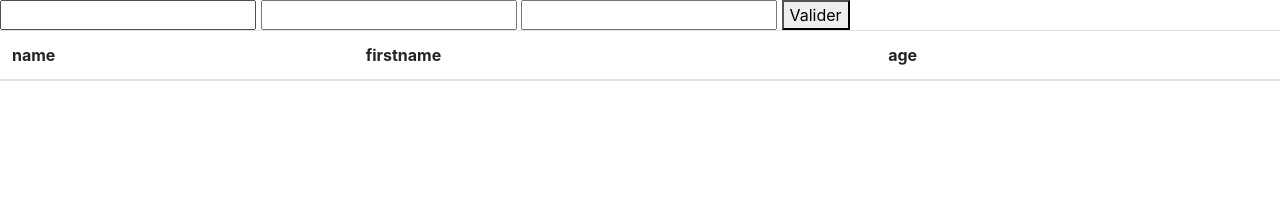
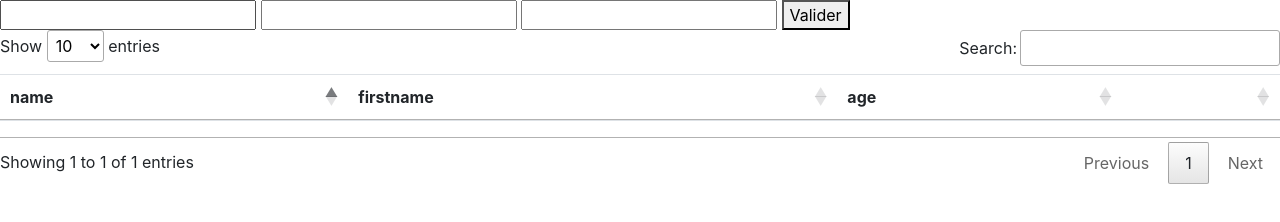
Before and after one commit to GregoryCLAUDE/Agenda, a plain HTML site: page index.html in a window 1280 px wide. Drawn offline with nearby package versions, Linux system fonts and the light colour scheme.

Commit message:
intergration du plug in datatables, et modification du tableau pour pouvoir trier par nom, prenom et age, reintegrer le boutton effacer

```diff
--- a/app.js
+++ b/app.js
@@ -1,25 +1,41 @@
-
-var annuaire = [];
 
 
 
 
+
+var annuaire = [];
+$(document).ready(function (){
 	$("#enter").click(function(){
 	var name = $("#inputName").val();
 	var firstname = $("#inputFirstName").val();
 	var age = $("#inputAge").val();
 	var identity = {"name": name, "firstname":firstname, "age": age};
 	annuaire.push(identity);
-		$("tbody").append($("<tr><td>"+name+"</td><td>"+firstname+"</td><td>"+age+"</td><td><button id='delete'>supprimer</button></td>"));
-		localStorage.setItem(JSON.stringify(identity));
+	$("input").val("");
+	//$("tbody").append($("<tr><td>"+name+"</td><td>"+firstname+"</td><td>"+age+"</td><td><button id='delete'>supprimer</button></td></tr>"));
+	$("#dataTable").DataTable().row.add([
+		name,
+		firstname,
+		age
+		]).draw(false);
+	})
+	$("#enter").click();
 });
-
 
 $("tbody").delegate("#delete","click",function(){
 
 	$(this).parent().parent().remove();
 
+});
+
+$(document).ready(function(){
+		$("#dataTable").DataTable();
+		$("#dataTable").DataTable({
+			"scrollX": true
 	})
+});
+
+
 
 
 	//$("tbody").delegate("#delete","click",function(){
--- a/index.html
+++ b/index.html
@@ -5,6 +5,7 @@
 	<meta charset="utf-8">
 	<link rel="stylesheet" href="index.css">
 	<link rel="stylesheet" href="node_modules/bootstrap/dist/css/bootstrap.min.css">
+	<link rel="stylesheet" href="node_modules/datatables.net-dt/css/jquery.dataTables.css">
 </head>
 
 <body>
@@ -15,8 +16,8 @@
 <button class="enter" id="enter">Valider</button>
 
 
-<table class="table">
-	<thead>
+<table id="dataTable" class="table">
+	<thead >
 		<tr>
 			<th>name</th>
 			<th>firstname</th>
@@ -24,20 +25,14 @@
 			<th></th>
 		</tr>
 	</thead>
-	<tbody>
-		<tr class="fiche">
-			<td></td>
-			<td></td>
-			<td></td>
-			<td></td>
-		</tr>
+	<tbody >
+
 	</tbody>
 
 </table>
 
-
-
 <script type="text/javascript" src="node_modules/jquery/dist/jquery.min.js"></script>
 <script type="text/javascript" src="app.js"></script>
 </body>
+<script type="text/javascript" src="node_modules/datatables.net/js/jquery.dataTables.js"></script>
 </html>
```
Lines whose indentation alone changed are shown as unchanged.
